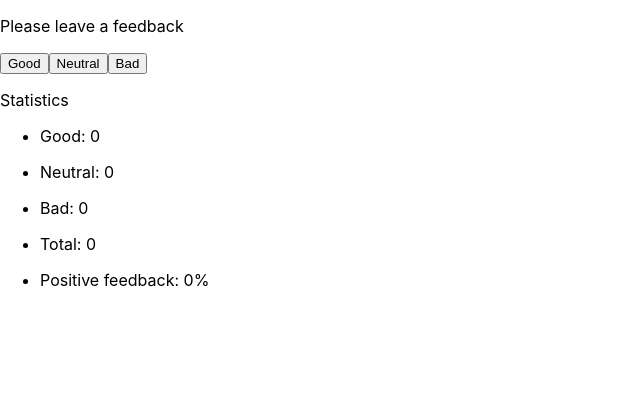
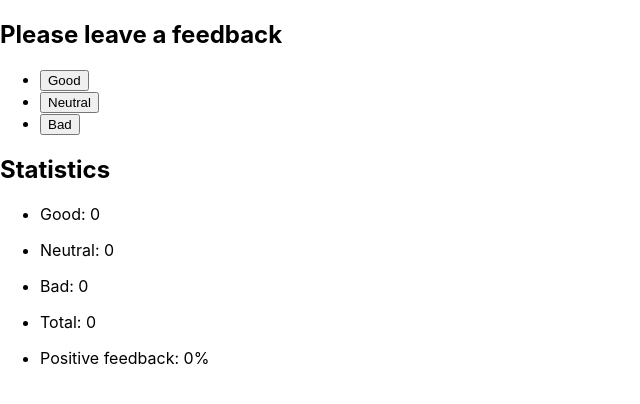
Before and after one commit to PiotrJasinski1995/goit-react-hw-02-feedback, a React (Create React App) app: page / in a window 1280 px wide. Shown: the top 404 px of the page, without its empty margins (0-640 px from the left). Built offline with nearby package versions, Linux system fonts and the light colour scheme.

Commit message:
refactor: create separate components from existing blocks

```diff
--- a/src/components/App.jsx
+++ b/src/components/App.jsx
@@ -1,4 +1,7 @@
 import { Component } from 'react';
+import Statistics from './Statistics/Statistics';
+import FeedbackOptions from './FeedbackOptions/FeedbackOptions';
+import Section from './Section/Section';
 
 class App extends Component {
   state = {
@@ -21,7 +24,7 @@ class App extends Component {
   countPositiveFeedbackPercentage = () => {
     const totalCount = this.countTotalFeedback();
     if (totalCount > 0) {
-      return Math.round((this.state.good / totalCount) * 100);
+      return Math.floor((this.state.good / totalCount) * 100);
     }
 
     return 0;
@@ -30,28 +33,21 @@ class App extends Component {
   render() {
     return (
       <div>
-        <p>Please leave a feedback</p>
-        <button onClick={this.updateFeedback}>Good</button>
-        <button onClick={this.updateFeedback}>Neutral</button>
-        <button onClick={this.updateFeedback}>Bad</button>
-        <p>Statistics</p>
-        <ul>
-          <li>
-            <p>Good: {this.state.good}</p>
-          </li>
-          <li>
-            <p>Neutral: {this.state.neutral}</p>
-          </li>
-          <li>
-            <p>Bad: {this.state.bad}</p>
-          </li>
-          <li>
-            <p>Total: {this.countTotalFeedback()}</p>
-          </li>
-          <li>
-            <p>Positive feedback: {this.countPositiveFeedbackPercentage()}%</p>
-          </li>
-        </ul>
+        <Section title="Please leave a feedback">
+          <FeedbackOptions
+            options={Object.keys(this.state)}
+            onLeaveFeedback={this.updateFeedback}
+          />
+        </Section>
+        <Section title="Statistics">
+          <Statistics
+            good={this.state.good}
+            neutral={this.state.neutral}
+            bad={this.state.bad}
+            total={this.countTotalFeedback()}
+            positivePercentage={this.countPositiveFeedbackPercentage()}
+          />
+        </Section>
       </div>
     );
   }
--- /dev/null
+++ b/src/components/FeedbackOptions/FeedbackOptions.jsx
@@ -0,0 +1,25 @@
+import { Component } from 'react';
+import PropTypes from 'prop-types';
+
+class FeedbackOptions extends Component {
+  static propTypes = {
+    options: PropTypes.arrayOf(PropTypes.string),
+    onLeaveFeedback: PropTypes.func,
+  };
+
+  render() {
+    return (
+      <ul>
+        {this.props.options.map(option => (
+          <li key={option}>
+            <button onClick={this.props.onLeaveFeedback}>
+              {option.charAt(0).toUpperCase() + option.slice(1)}
+            </button>
+          </li>
+        ))}
+      </ul>
+    );
+  }
+}
+
+export default FeedbackOptions;
--- /dev/null
+++ b/src/components/Section/Section.jsx
@@ -0,0 +1,23 @@
+import { Component } from 'react';
+import PropTypes from 'prop-types';
+
+class Section extends Component {
+  static defaultProps = {
+    title: '',
+  };
+
+  static propTypes = {
+    title: PropTypes.string,
+  };
+
+  render() {
+    return (
+      <section>
+        <h2>{this.props.title}</h2>
+        {this.props.children}
+      </section>
+    );
+  }
+}
+
+export default Section;
--- /dev/null
+++ b/src/components/Statistics/Statistics.jsx
@@ -0,0 +1,44 @@
+import { Component } from 'react';
+import PropTypes from 'prop-types';
+
+class Statistics extends Component {
+  static defaultProps = {
+    good: 0,
+    neutral: 0,
+    bad: 0,
+    total: 0,
+    positivePercentage: 0,
+  };
+
+  static propTypes = {
+    good: PropTypes.number,
+    neutral: PropTypes.number,
+    bad: PropTypes.number,
+    total: PropTypes.number,
+    positivePercentage: PropTypes.number,
+  };
+
+  render() {
+    return (
+      <ul>
+        <li>
+          <p>Good: {this.props.good}</p>
+        </li>
+        <li>
+          <p>Neutral: {this.props.neutral}</p>
+        </li>
+        <li>
+          <p>Bad: {this.props.bad}</p>
+        </li>
+        <li>
+          <p>Total: {this.props.total}</p>
+        </li>
+        <li>
+          <p>Positive feedback: {this.props.positivePercentage}%</p>
+        </li>
+      </ul>
+    );
+  }
+}
+
+export default Statistics;
```
